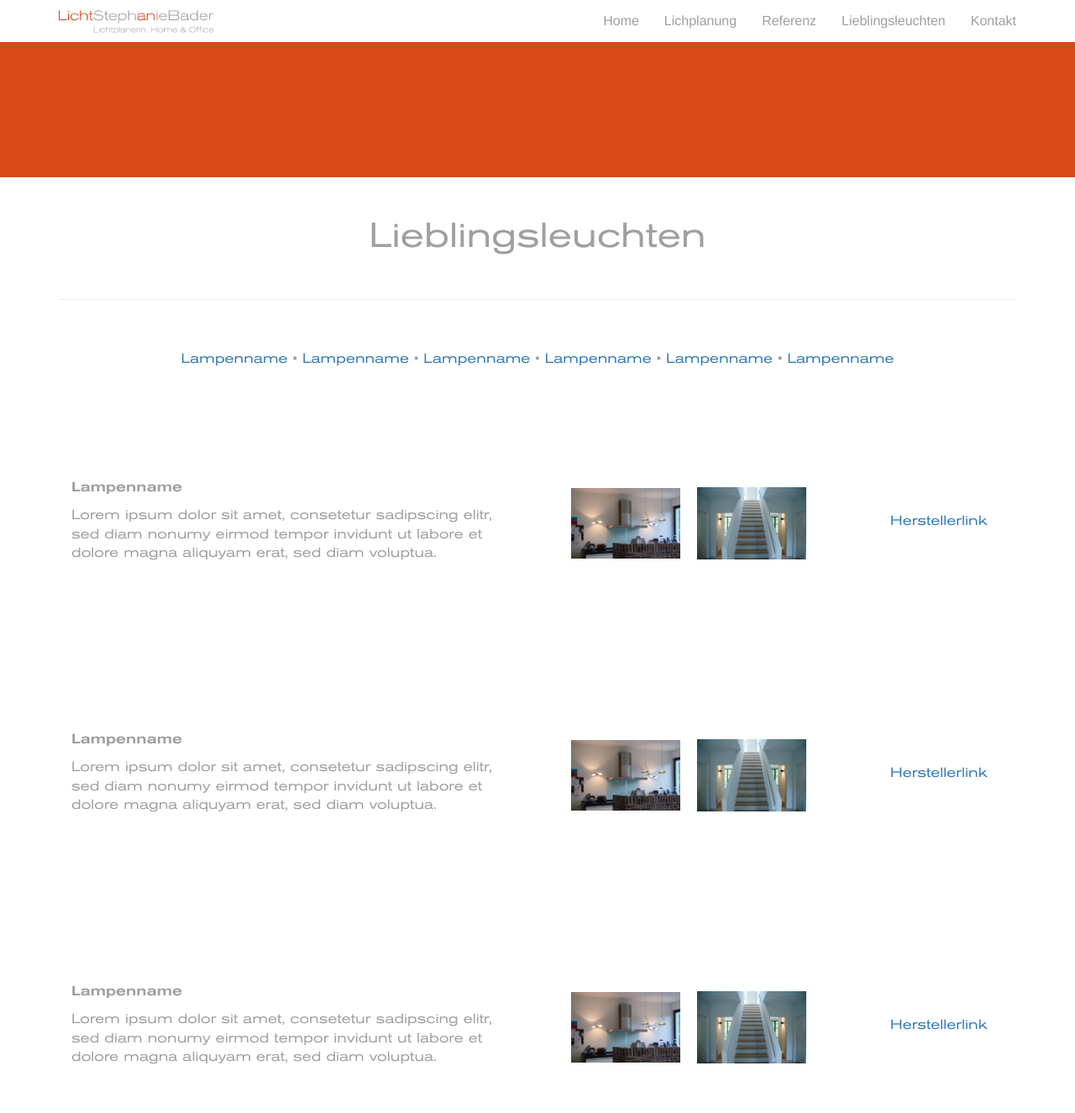
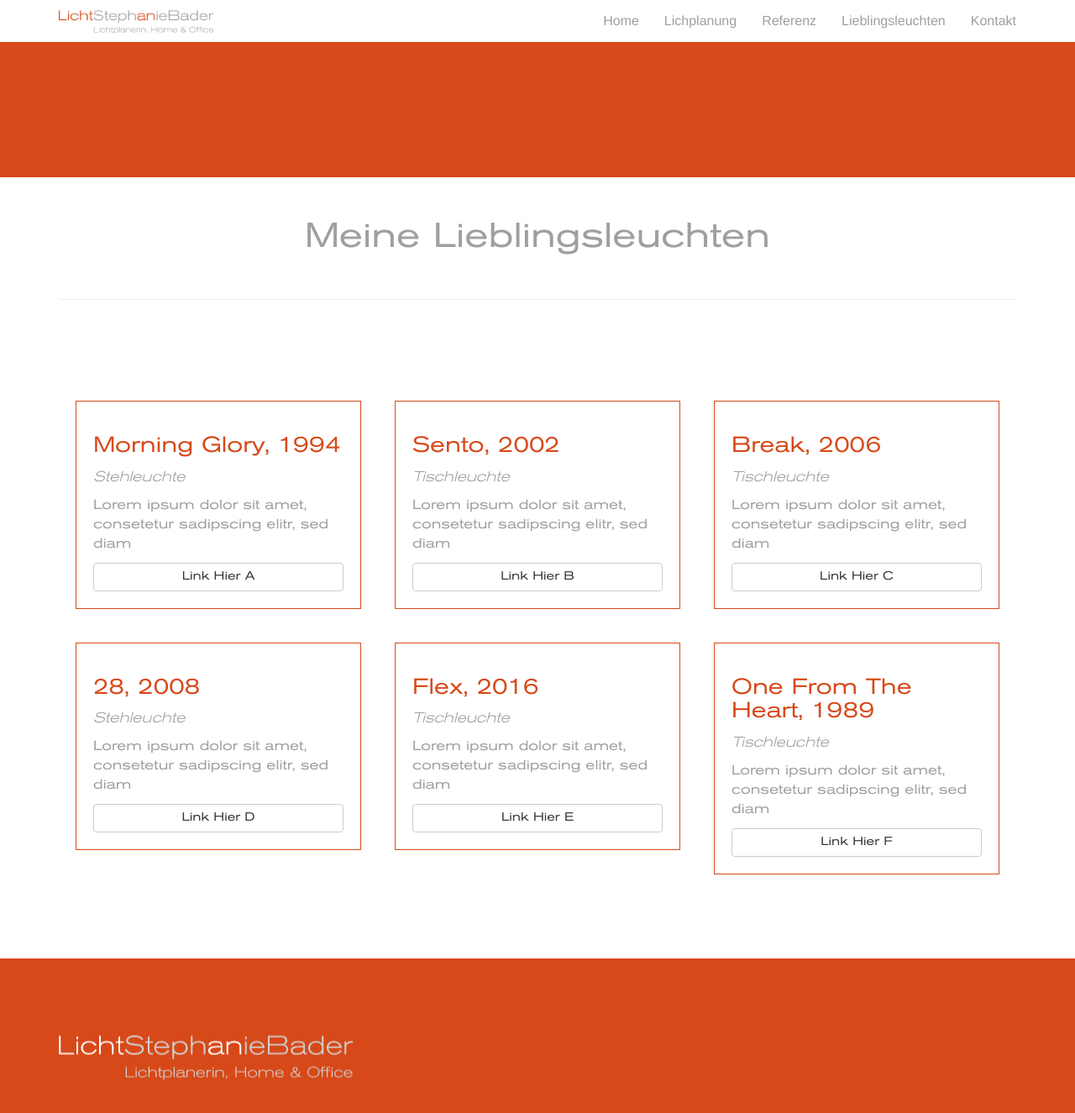
Before and after one commit to Maxomann/LichtStephanieBader, a Jekyll site: the page built from leuchten.md, in a window 1280 px wide and 1400 px high. Shown: the top 1325 px of the window at 84% size. Built offline with Jekyll 4.4.1, drawn with Linux system fonts in a browser that asks for light colours; some of the changed text lies outside the part shown.

Commit message:
progress

```diff
--- a/_includes/html_start.html
+++ b/_includes/html_start.html
@@ -17,6 +17,7 @@
     <link href="css/bootstrap.min.css" rel="stylesheet">
     <link href="css/navbar_color.css" rel="stylesheet"/>
     <link href="css/default.css" rel="stylesheet"/>
+    <link href="css/leuchten.css" rel="stylesheet"/>
     <link href="css/pagecontent.css" rel="stylesheet"/>
 
 
--- a/_layouts/leuchten.html
+++ b/_layouts/leuchten.html
@@ -3,86 +3,53 @@
     <div class="container-fluid banner-small"></div>
 
     <div class="container">
-        <h1>{{site.title_leuchten}}</h1>
+        <h1>Meine {{site.title_leuchten}}</h1>
         <hr>
+    </div>
 
-        <p id="leuchtenquickref"><a href="#">Lampenname</a> • <a href="#">Lampenname</a> • <a href="#">Lampenname</a> • <a href="#">Lampenname</a> • <a href="#">Lampenname</a> • <a href="#">Lampenname</a></p>
+        <div id="leuchten-flexbox">
+            <div>
+                <h3>Morning Glory, 1994</h3>
+                <p>Stehleuchte</p>
+                <p>Lorem ipsum dolor sit amet, consetetur sadipscing elitr, sed diam</p>
+                <a href="https://google.de" target="_blank" class="btn btn-default">Link Hier A</a>
+            </div>
 
-        <div class="lighttable">
-            <div class="row">
-                <div class="col-md-6">
-                    <p>Lampenname</p>
-                    <p>Lorem ipsum dolor sit amet, consetetur sadipscing elitr, sed diam nonumy eirmod tempor invidunt ut labore et dolore magna aliquyam erat, sed diam voluptua.</p>
-                </div>
-                <div class="col-md-4">
-                    <img src="assets/demo.jpg"><img src="assets/demo2.jpg">
-                </div>
-                <div class="col-md-2">
-                    <a class="center-vertical" href="http://google.de" target="_blank"><p class="addtextmargin">Herstellerlink</p></a>
-                </div>
+            <div>
+                <h3>Sento, 2002</h3>
+                <p>Tischleuchte</p>
+                <p>Lorem ipsum dolor sit amet, consetetur sadipscing elitr, sed diam</p>
+                <a href="https://google.de" target="_blank" class="btn btn-default">Link Hier B</a>
             </div>
-            <div class="row">
-                <div class="col-md-6">
-                    <p>Lampenname</p>
-                    <p>Lorem ipsum dolor sit amet, consetetur sadipscing elitr, sed diam nonumy eirmod tempor invidunt ut labore et dolore magna aliquyam erat, sed diam voluptua.</p>
-                </div>
-                <div class="col-md-4">
-                    <img src="assets/demo.jpg"><img src="assets/demo2.jpg">
-                </div>
-                <div class="col-md-2">
-                    <a href="http://google.de" target="_blank"><p class="addtextmargin">Herstellerlink</p></a>
-                </div>
+
+            <div>
+                <h3>Break, 2006</h3>
+                <p>Tischleuchte</p>
+                <p>Lorem ipsum dolor sit amet, consetetur sadipscing elitr, sed diam</p>
+                <a href="https://google.de" target="_blank" class="btn btn-default">Link Hier C</a>
             </div>
-            <div class="row">
-                <div class="col-md-6">
-                    <p>Lampenname</p>
-                    <p>Lorem ipsum dolor sit amet, consetetur sadipscing elitr, sed diam nonumy eirmod tempor invidunt ut labore et dolore magna aliquyam erat, sed diam voluptua.</p>
-                </div>
-                <div class="col-md-4">
-                    <img src="assets/demo.jpg"><img src="assets/demo2.jpg">
-                </div>
-                <div class="col-md-2">
-                    <a href="http://google.de" target="_blank"><p class="addtextmargin">Herstellerlink</p></a>
-                </div>
+
+            <div>
+                <h3>28, 2008</h3>
+                <p>Stehleuchte</p>
+                <p>Lorem ipsum dolor sit amet, consetetur sadipscing elitr, sed diam</p>
+                <a href="https://google.de" target="_blank" class="btn btn-default">Link Hier D</a>
             </div>
-            <div class="row">
-                <div class="col-md-6">
-                    <p>Lampenname</p>
-                    <p>Lorem ipsum dolor sit amet, consetetur sadipscing elitr, sed diam nonumy eirmod tempor invidunt ut labore et dolore magna aliquyam erat, sed diam voluptua.</p>
-                </div>
-                <div class="col-md-4">
-                    <img src="assets/demo.jpg"><img src="assets/demo2.jpg">
-                </div>
-                <div class="col-md-2">
-                    <a href="http://google.de" target="_blank"><p class="addtextmargin">Herstellerlink</p></a>
-                </div>
+
+            <div>
+                <h3>Flex, 2016</h3>
+                <p>Tischleuchte</p>
+                <p>Lorem ipsum dolor sit amet, consetetur sadipscing elitr, sed diam</p>
+                <a href="https://google.de" target="_blank" class="btn btn-default">Link Hier E</a>
             </div>
-            <div class="row">
-                <div class="col-md-6">
-                    <p>Lampenname</p>
-                    <p>Lorem ipsum dolor sit amet, consetetur sadipscing elitr, sed diam nonumy eirmod tempor invidunt ut labore et dolore magna aliquyam erat, sed diam voluptua.</p>
-                </div>
-                <div class="col-md-4">
-                    <img src="assets/demo.jpg"><img src="assets/demo2.jpg">
-                </div>
-                <div class="col-md-2">
-                    <a href="http://google.de" target="_blank"><p class="addtextmargin">Herstellerlink</p></a>
-                </div>
-            </div>
-            <div class="row">
-                <div class="col-md-6">
-                    <p>Lampenname</p>
-                    <p>Lorem ipsum dolor sit amet, consetetur sadipscing elitr, sed diam nonumy eirmod tempor invidunt ut labore et dolore magna aliquyam erat, sed diam voluptua.</p>
-                </div>
-                <div class="col-md-4">
-                    <img src="assets/demo.jpg"><img src="assets/demo2.jpg">
-                </div>
-                <div class="col-md-2">
-                    <a href="http://google.de" target="_blank"><p class="addtextmargin">Herstellerlink</p></a>
-                </div>
+
+            <div>
+                <h3>One From The Heart, 1989</h3>
+                <p>Tischleuchte</p>
+                <p>Lorem ipsum dolor sit amet, consetetur sadipscing elitr, sed diam</p>
+                <a href="https://google.de" target="_blank" class="btn btn-default">Link Hier F</a>
             </div>
         </div>
-    </div>
 
     <!-- {% include pagecontent.html %} -->
 
--- a/css/default.css
+++ b/css/default.css
@@ -52,6 +52,30 @@ h1 {
 .full-width {
     width: 100%;
     padding: 0;
+}
+
+#main-quote>p{
+    font-size: 25px;
+    font-weight: 100;
+
+    font-style: italic;
+    color: #ffffff;
+
+    background-color: red;
+    width: 650px;
+    margin:auto;
+}
+#main-quote>p>span:nth-child(1) {
+
+}
+#main-quote>p>span:nth-child(2) {
+
+}
+#main-quote>p>span:nth-child(3) {
+
+}
+#main-quote>p>span:nth-child(4) {
+
 }
 
 #landing-overlay {
@@ -223,45 +247,6 @@ footer>div {
     }
 }
 
-/* Lecuhten */
-#leuchtenquickref {
-    text-align: center;
-    margin-top: 60px;
-}
-
-.lighttable {
-    width: 100%;
-    margin-top: 100px;
-}
-.lighttable .row>* {
-    padding: 30px;
-}
-.lighttable .row div:first-child p:first-child {
-    font-weight: 500;
-}
-.lighttable .row {
-    margin-bottom: 40px;
-    vertical-align: middle;
-}
-.lighttable .row div{
-    min-height: 60px;
-}
-@media (min-width: 992px) {
-    .lighttable .row {
-        margin-bottom: 120px;
-    }
-    .lighttable .row div{
-        min-height: 180px;
-    }
-    .lighttable .addtextmargin {
-        margin-top: 40px;
-    }
-}
-.lighttable .row div img {
-    width: 130px;
-    margin: 10px;
-}
-
 /* Kontakt */
 #contact-logo {
     max-width: 100%;
--- /dev/null
+++ b/css/leuchten.css
@@ -0,0 +1,41 @@
+/* Leuchten */
+#leuchten-flexbox {
+    display: flex;
+    flex-direction: row;
+    flex-wrap: wrap;
+    justify-content: center;
+    align-items: baseline;
+    align-content: flex-start;
+
+    max-width: 1170px;
+    margin:auto;
+
+    margin-top: 80px;
+    margin-bottom: 80px;
+}
+
+#leuchten-flexbox>div {
+    max-width: 340px;
+    padding: 20px;
+    margin: 20px;
+
+    border: 1px solid #d74919;
+}
+
+#leuchten-flexbox>div>h3 {
+    font-weight: 400;
+    font-size: 26px;
+
+    color: #d74919;
+}
+#leuchten-flexbox>div>p:nth-child(2) {
+    font-size: 17px;
+    font-weight: 200;
+    font-style: italic;
+}
+#leuchten-flexbox>div>p:nth-child(3) {
+
+}
+#leuchten-flexbox>div>a {
+    width: 100%;
+}
```
Also changed, not shown: _layouts/default.html (+10 -1 lines).
